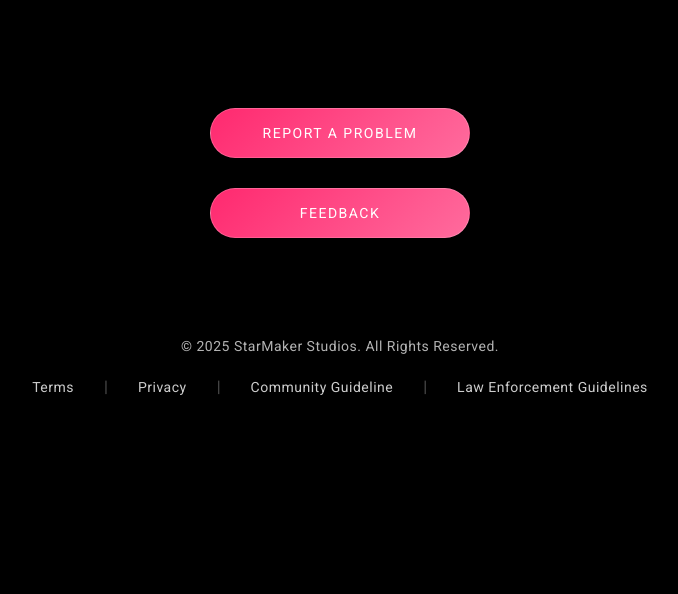
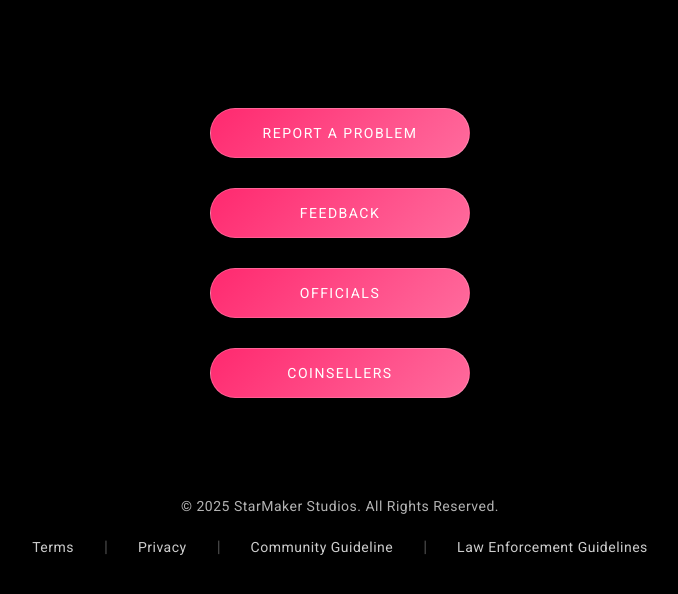
Before and after one commit to starmakerstudio/test, a plain HTML site: page index.html in a window 1280 px wide. Shown: the part 2182-2776 px from the top of the page, without its empty margins (300-978 px from the left). Before the commit the page ends 2622 px from the top, so only its background shows below. Drawn offline with Linux system fonts and the light colour scheme; a web font is replaced by a local one.

Commit message:
Update index.html

```diff
--- a/index.html
+++ b/index.html
@@ -1231,6 +1231,12 @@
         <div class="report-btn-container">
             <a href="https://m.starmakerstudios.com/v/search-song/feedback?title=Request%20a%20Song&showNavigation=true" class="report-btn">Feedback</a>
         </div>
+        <div class="report-btn-container">
+            <a href="https://m.starmakerstudios.com/m?promotion_id=63019&showBar=1&showNavigation=true&_sxiq_open_origin=banner_officialevent" class="report-btn">Officials</a>
+        </div>
+        <div class="report-btn-container">
+            <a href="https://m.starmakerstudios.com/v/vip-customer-service?promotion_id=57400&showBar=1&showNavigation=true&new=true" class="report-btn">Coinsellers</a>
+        </div>
     </section>
 
     <!-- Footer Section -->
```
